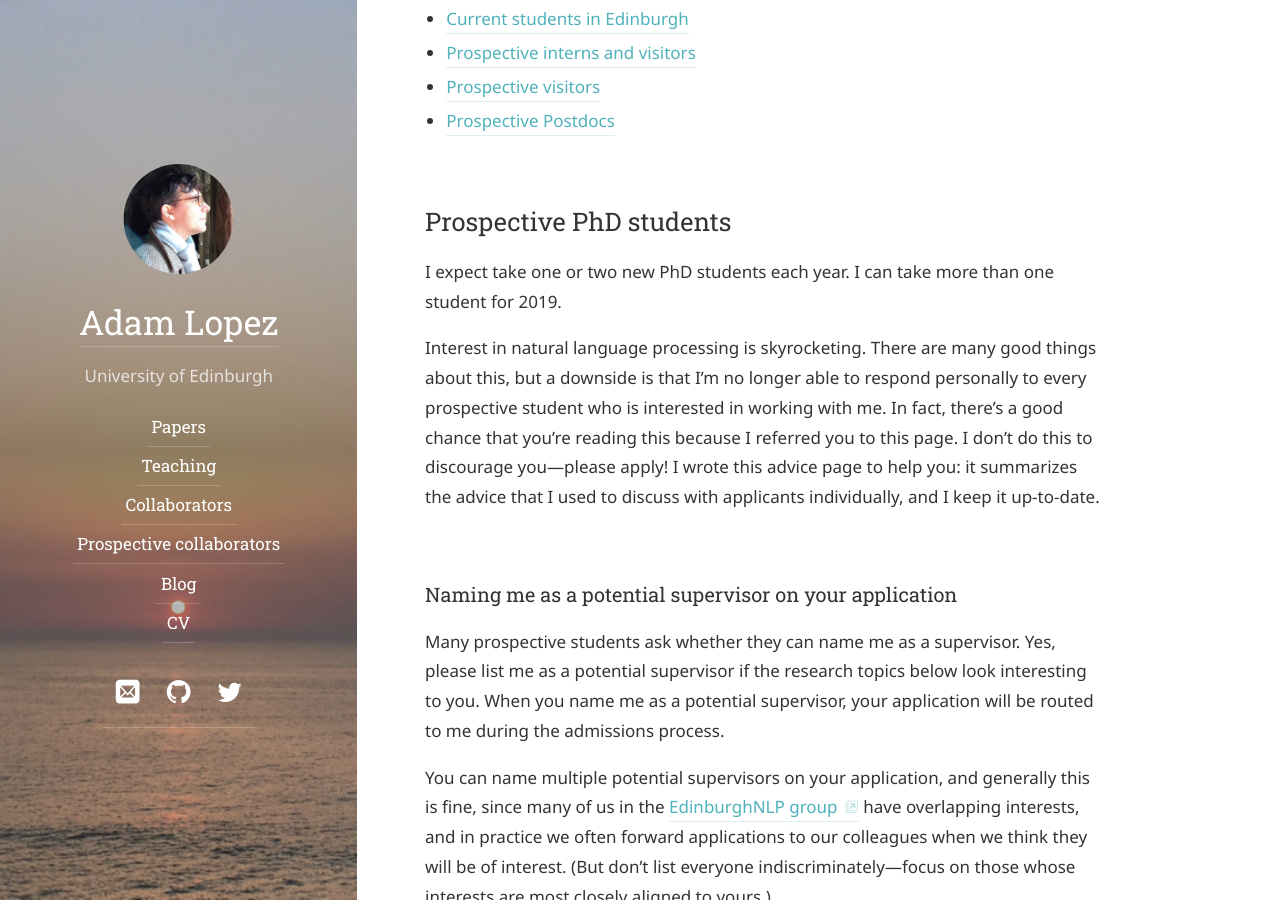
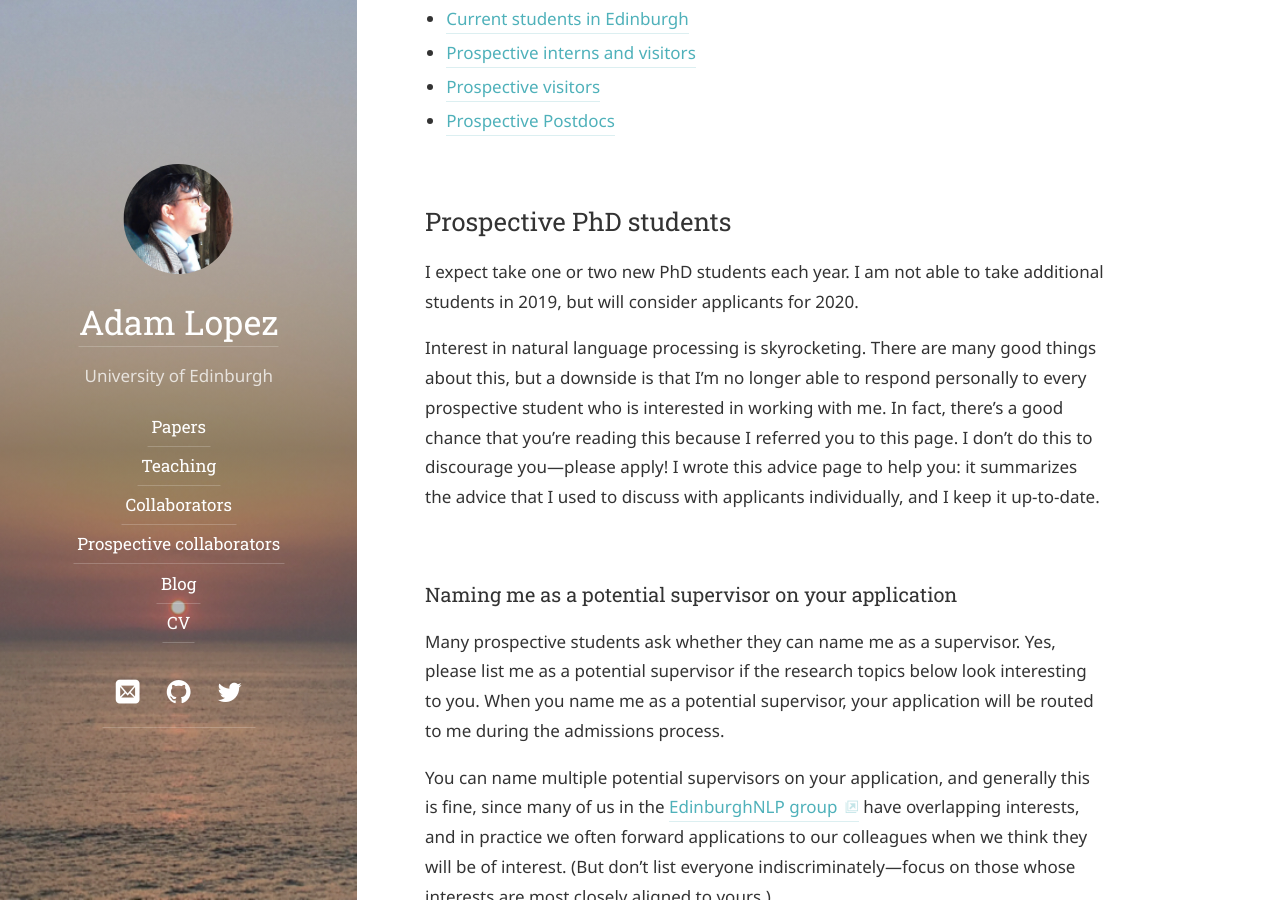
Before and after one commit to alopez/alopez.github.com, a Jekyll site: the page built from join.md, in a window 1280 px wide and 900 px high, scrolled down 776 px. Built offline with Jekyll 4.4.1, drawn with Linux system fonts in a browser that asks for light colours; some web fonts are replaced.

Commit message:
update join

```diff
--- a/join.md
+++ b/join.md
@@ -23,8 +23,8 @@ something about all of them from a diverse of group of collaborators.
 
 ## Prospective PhD students
 
-I expect take one or two new PhD students each year. I can take
-more than one student for 2019.
+I expect take one or two new PhD students each year. I am not able to
+take additional students in 2019, but will consider applicants for 2020.
 
 Interest in natural language processing is skyrocketing. There are many
 good things about this, but a downside is that I'm no longer able to
```
